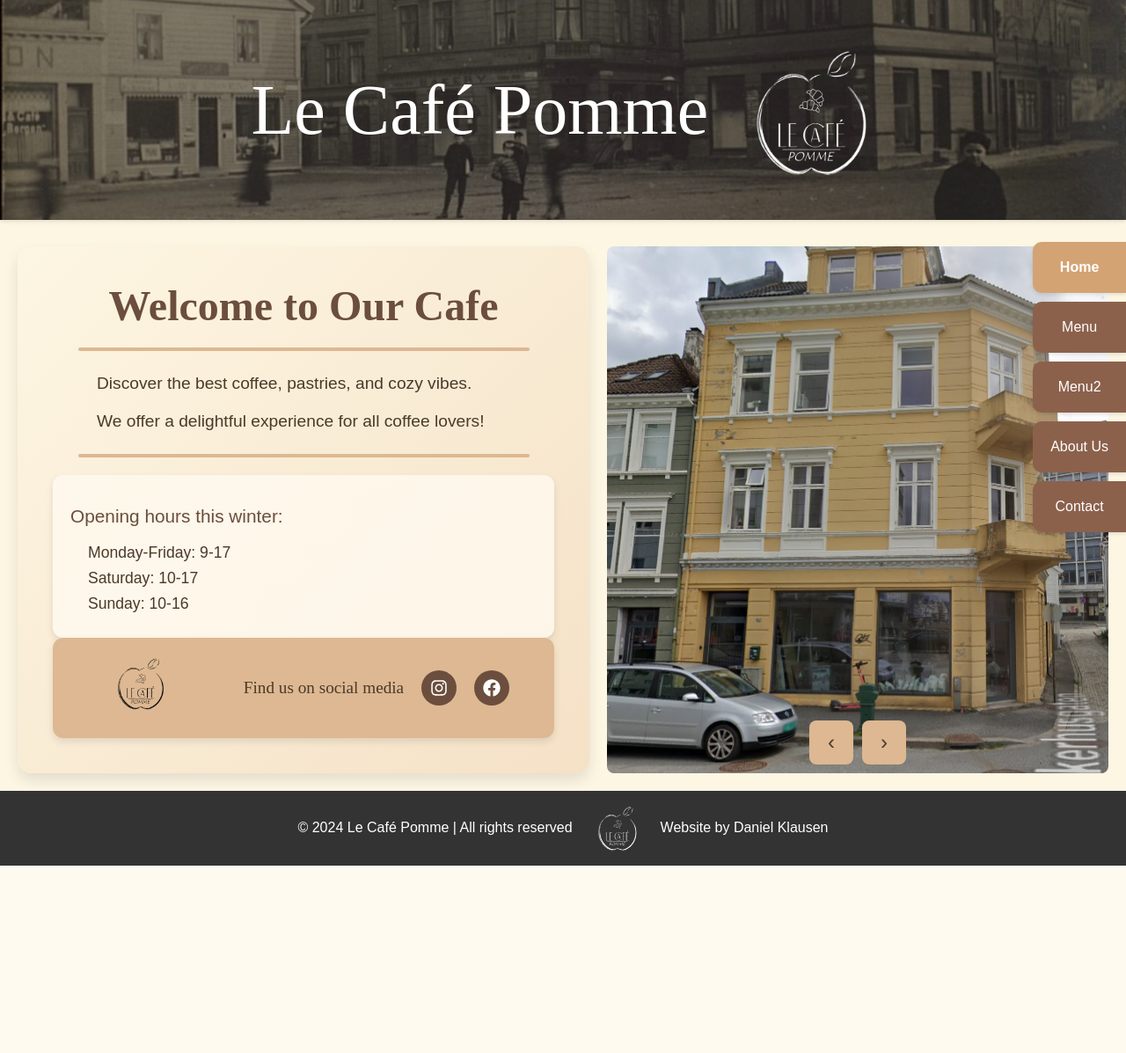
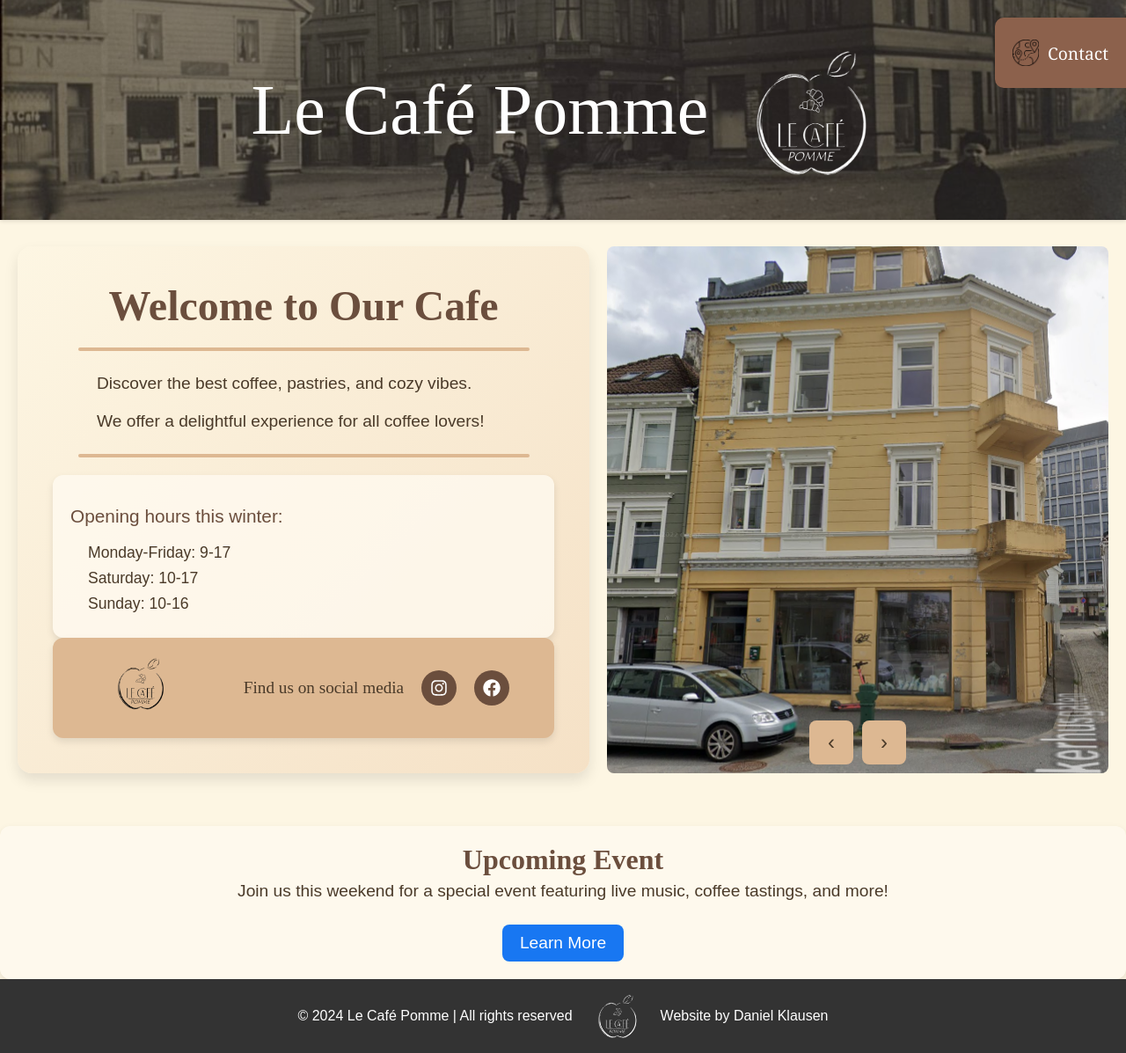
Before and after one commit to dankla90/cafe, a React (Vite) app: page / in a window 1280 px wide. Shown: the whole page at 88% size. Before the commit the page ends 984 px from the top, so only its background shows below. Built offline with nearby package versions, Linux system fonts and the light colour scheme; a web font is replaced by a local one.

Commit message:
fixes and reduction of pages

```diff
--- a/src/App.jsx
+++ b/src/App.jsx
@@ -27,9 +27,6 @@ const App = () => {
       <MainContent>
         <Routes>
           <Route path="/" element={<Home />} />
-          <Route path="/menu" element={<Menu />} />
-          <Route path="/menu2" element={<Menu2 />} />
-          <Route path="/aboutus" element={<AboutUs />} />
           <Route path="/contact" element={<Contact />} />
         </Routes>
       </MainContent>
--- /dev/null
+++ b/src/components/Event.jsx
@@ -0,0 +1,52 @@
+import React from 'react';
+import styled from 'styled-components';
+
+const EventContainer = styled.div`
+  margin-top: 40px;
+  padding: 20px;
+  background: rgba(255, 250, 240, 0.8);
+  border-radius: 12px;
+  box-shadow: 0px 4px 8px rgba(0, 0, 0, 0.1);
+  text-align: center;
+
+  h3 {
+    font-size: 2rem;
+    color: #6b4e3d;
+  }
+
+  p {
+    font-size: 1.2rem;
+    color: #4a3a29;
+    line-height: 1.8;
+  }
+
+  a {
+    display: inline-block;
+    margin-top: 20px;
+    padding: 10px 20px;
+    background-color: #1877f2;
+    color: white;
+    font-size: 1.2rem;
+    text-decoration: none;
+    border-radius: 8px;
+    transition: background 0.3s ease;
+
+    &:hover {
+      background-color: #145dbf;
+    }
+  }
+`;
+
+const EventComponent = () => {
+  return (
+    <EventContainer>
+      <h3>Upcoming Event</h3>
+      <p>Join us this weekend for a special event featuring live music, coffee tastings, and more!</p>
+      <a href="https://www.facebook.com/events/example" target="_blank" rel="noopener noreferrer">
+        Learn More
+      </a>
+    </EventContainer>
+  );
+};
+
+export default EventComponent;
--- a/src/components/Menu.jsx
+++ b/src/components/Menu.jsx
@@ -1,12 +1,12 @@
 import React, { useState, useEffect } from 'react';
 import { NavLink, useLocation } from 'react-router-dom';
 import styled from 'styled-components';
+import { FaArrowUp } from 'react-icons/fa';
 
 const MenuWrapper = styled.nav`
   position: fixed;
-  right: 0;
-  top: 55%;
-  transform: translateY(-50%);
+  top: 20px;
+  right: 0px;
   display: flex;
   flex-direction: column;
   gap: 10px;
@@ -21,25 +21,31 @@ const MenuWrapper = styled.nav`
     background: #fdf6e3;
     transform: ${(props) => (props.$isOpen ? 'translateX(0)' : 'translateX(100%)')};
     transition: transform 0.3s ease-in-out;
+    flex-direction: column;
     justify-content: center;
     align-items: center;
     gap: 20px;
     padding: 20px;
-    display: flex;
   }
 `;
 
 const MenuItem = styled(NavLink)`
+  display: flex;
+  align-items: center;
+  gap: 10px;
+  padding: 25px 20px;
   background: #8c614c;
-  color: #fff;
-  padding: 20px;
+  color: white;
   border-radius: 10px 0 0 10px;
-  text-align: center;
-  box-shadow: 0px 2px 4px rgba(0, 0, 0, 0.1);
-  transition: transform 0.3s, background 0.3s;
+  text-decoration: none;
+  font-family: 'Georgia', serif;
+  font-size: 1.2rem;
+  text-align: left;
+  transition: background 0.3s ease, transform 0.3s ease;
 
   &:hover {
-    transform: scale(1.1);
+    background: #d4a373;
+    transform: scale(1.05);
   }
 
   &.active {
@@ -48,15 +54,20 @@ const MenuItem = styled(NavLink)`
   }
 
   @media (max-width: 768px) {
-    background: none;
-    color: #8c614c;
-    padding: 10px;
-    text-align: left;
-    font-family: 'Georgia', serif;
-    font-size: 1.5em;
-    border: none;
-    border-bottom: 1px solid #8c614c;
     width: 80%;
+    justify-content: center;
+    text-align: center;
+    border-radius: 0;
+  }
+`;
+
+const Icon = styled.img`
+  width: 30px;
+  height: 30px;
+
+  @media (max-width: 768px) {
+    width: 25px;
+    height: 25px;
   }
 `;
 
@@ -103,45 +114,86 @@ const ToggleButton = styled.button`
   }
 `;
 
+const BackToTopButton = styled.button`
+  display: ${(props) => (props.show ? 'flex' : 'none')};
+  align-items: center;
+  justify-content: center;
+  width: 50px;
+  height: 50px;
+  background: #8c614c;
+  color: white;
+  border: none;
+  border-radius: 50%;
+  font-size: 1.2rem;
+  cursor: pointer;
+  transition: background 0.3s ease, transform 0.3s ease;
+
+  &:hover {
+    background: #d4a373;
+    transform: scale(1.1);
+  }
+
+  @media (max-width: 768px) {
+    width: 40px;
+    height: 40px;
+    font-size: 1rem;
+  }
+`;
+
 const Menu = () => {
   const [isOpen, setIsOpen] = useState(false);
+  const [showBackToTop, setShowBackToTop] = useState(false);
   const location = useLocation();
 
+  // Close menu and scroll to top when navigating
   useEffect(() => {
     window.scrollTo(0, 0);
     setIsOpen(false);
   }, [location]);
 
+  // Show "Back to Top" button when scrolling down
+  useEffect(() => {
+    const handleScroll = () => {
+      const pageHeight = window.innerHeight;
+      setShowBackToTop(window.scrollY > pageHeight);
+    };
+
+    window.addEventListener('scroll', handleScroll);
+    return () => window.removeEventListener('scroll', handleScroll);
+  }, []);
+
+  // Scroll to top
+  const scrollToTop = () => {
+    window.scrollTo({ top: 0, behavior: 'smooth' });
+  };
+
   const toggleMenu = () => setIsOpen((prev) => !prev);
 
   return (
     <>
-      <ToggleButton
-        $isOpen={isOpen}
-        onClick={toggleMenu}
-        aria-label="Toggle menu"
-        aria-expanded={isOpen}
-      >
+      <ToggleButton $isOpen={isOpen} onClick={toggleMenu}>
         <div className="line"></div>
         <div className="line"></div>
         <div className="line"></div>
       </ToggleButton>
+
       <MenuWrapper $isOpen={isOpen}>
-        <MenuItem to="/" end>
-          Home
-        </MenuItem>
-        <MenuItem to="/menu">
-          Menu
-        </MenuItem>
-        <MenuItem to="/menu2">
-          Menu2
-        </MenuItem>
-        <MenuItem to="/aboutus">
-          About Us
-        </MenuItem>
-        <MenuItem to="/contact">
-          Contact
-        </MenuItem>
+        {location.pathname !== '/' && (
+          <MenuItem to="/" aria-label="Home">
+            <Icon src="/HomeIcon.png" alt="Home Icon" />
+            Home
+          </MenuItem>
+        )}
+        {location.pathname !== '/contact' && (
+          <MenuItem to="/contact" aria-label="Contact">
+            <Icon src="/ContactIcon.png" alt="Contact Icon" />
+            Contact
+          </MenuItem>
+        )}
+      <BackToTopButton show={showBackToTop ? 'true' : undefined} onClick={scrollToTop} aria-label="Back to Top">
+        <FaArrowUp />
+      </BackToTopButton>
+
       </MenuWrapper>
     </>
   );
--- a/src/pages/Contact.jsx
+++ b/src/pages/Contact.jsx
@@ -101,9 +101,9 @@ const Contact = () => {
           <h1>Contact Us</h1>
           <p>Reach out to us for reservations, inquiries, or feedback.</p>
           <p>
-            Email: <a href="mailto:contact@lecafepomme.com">contact@lecafepomme.com</a>
+            Email: <a href="mailto:lafrenchtouch.co@gmail.com">lafrenchtouch.co@gmail.com</a>
           </p>
-          <p>Phone: +123 456 789</p>
+          <p>Phone: +47 936 10 541</p>
 
           <Social />
         </TextSection>
--- a/src/pages/Home.jsx
+++ b/src/pages/Home.jsx
@@ -2,6 +2,7 @@ import React, { useState, useEffect, useRef } from 'react';
 import styled from 'styled-components';
 import Menu from '../components/Menu';
 import Social from '../components/Socials';
+import EventComponent from '../components/Event';  // Importing EventComponent
 
 const PageWrapper = styled.div`
   display: flex;
@@ -246,6 +247,8 @@ const Home = () => {
           </Controls>
         </ImageSection>
       </MainContent>
+
+      <EventComponent />
     </PageWrapper>
   );
 };
```
Also changed, not shown: public/ContactIcon.png (added), public/HomeIcon.png (added).
